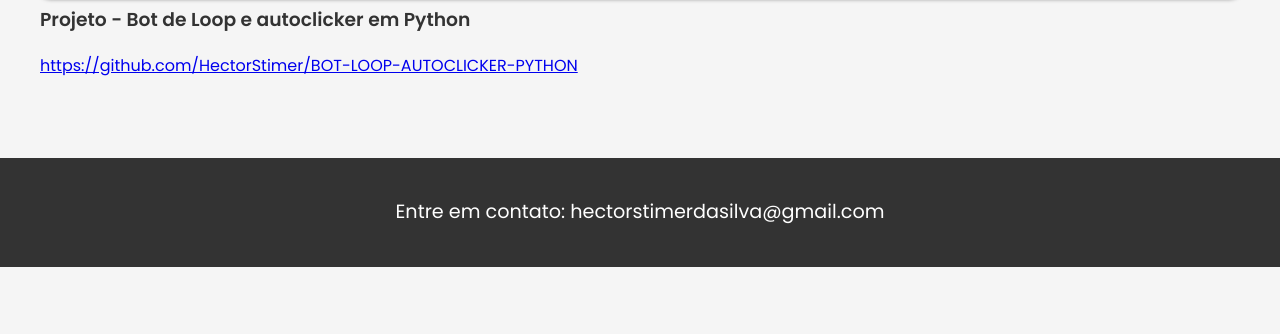
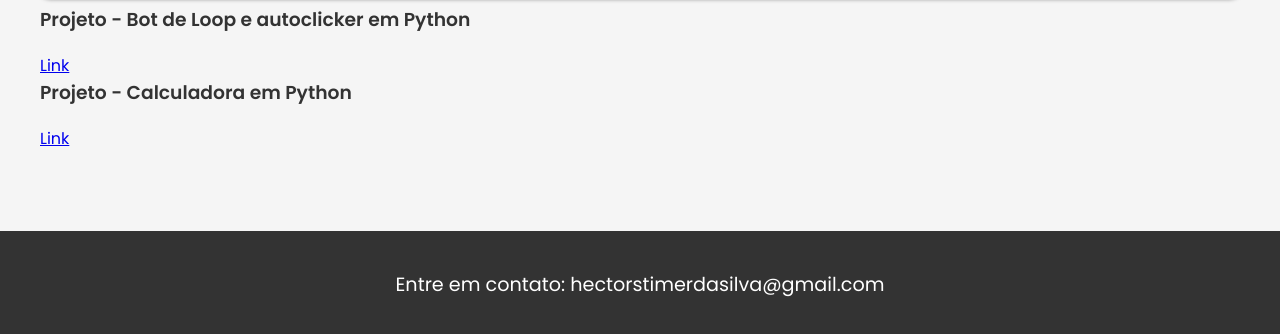
Before and after one commit to HectorStimer/Portfolio, a plain HTML site: page index.html in a window 1280 px wide. Shown: the part 1351-1685 px from the top of the page. Before the commit the page ends 1618 px from the top, so only its background shows below. Drawn offline with Linux system fonts and the light colour scheme.

Commit message:
Update index.html

```diff
--- a/index.html
+++ b/index.html
@@ -52,7 +52,9 @@
             <h3>Projeto - Página Web Responsiva</h3>
             <iframe src="https://hectorstimer.github.io/ProjetoAcademia/" frameborder="0" width="100%" height="500px"></iframe>
             <h3> Projeto - Bot de Loop e autoclicker em Python </h3>
-            <a href="https://github.com/HectorStimer/BOT-LOOP-AUTOCLICKER-PYTHON">https://github.com/HectorStimer/BOT-LOOP-AUTOCLICKER-PYTHON</a>
+            <a href="https://github.com/HectorStimer/BOT-LOOP-AUTOCLICKER-PYTHON">Link</a>
+            <h3> Projeto - Calculadora em Python </h3>
+            <a href="https://github.com/HectorStimer/Calculadora-Python">Link</a>
         </div>
     </section>
 </div>
```
